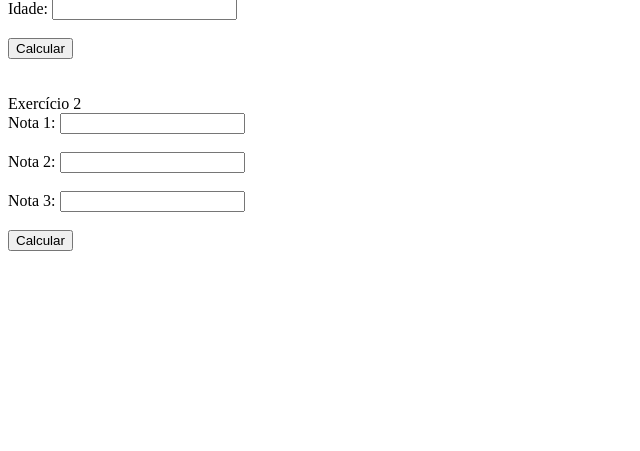
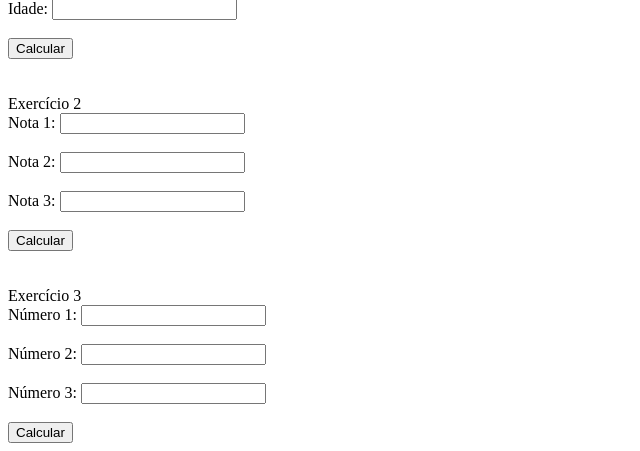
Before and after one commit to AndreErnesto/phpschool, a PHP site: page /php/c2_PHPDecisionsAndLoops.php in a window 1280 px wide. Shown: the part 722-1173 px from the top of the page, without its empty margins (0-640 px from the left). Before the commit the page ends 973 px from the top, so only its background shows below. Run offline with PHP 8.4, Linux system fonts and the light colour scheme.

Commit message:
Update c2_PHPDecisionsAndLoops.php

```diff
--- a/php/c2_PHPDecisionsAndLoops.php
+++ b/php/c2_PHPDecisionsAndLoops.php
@@ -200,11 +200,11 @@ if(isset($_POST['submit']))
 <br>
 
 <form method = "post">
-Nota 1: <input type="decimal" name="nota1">
+Nota 1: <input type="number" name="nota1">
 <br><br>
-Nota 2: <input type="decimal" name="nota2">
+Nota 2: <input type="number" name="nota2">
 <br><br>
-Nota 3: <input type="decimal" name="nota3">
+Nota 3: <input type="number" name="nota3">
 <br><br>
 <input type = "submit" name = "submit" value="Calcular">
 <br>
@@ -237,5 +237,32 @@ else{
 }
 ?>
 
+<br>
+
+<!-- Exercício 3-->
+<br> Exercício 3
+<br>
+
+<form method = "post">
+Número 1: <input type="number" name="numero1">
+<br><br>
+Número 2: <input type="number" name="numero2">
+<br><br>
+Número 3: <input type="number" name="numero3">
+<br><br>
+<input type = "submit" name = "submit" value="Calcular">
+<br>
+<?php
+if(isset($_POST['submit']))
+{
+    $numero1 = $_POST['numero1'];
+    $numero2 = $_POST['numero2'];
+    $numero3 = $_POST['numero3'];
+echo(max($numero1,$numero2,$numero3));
+}
+?>
+
+
+
 </body>
 </html>
```
